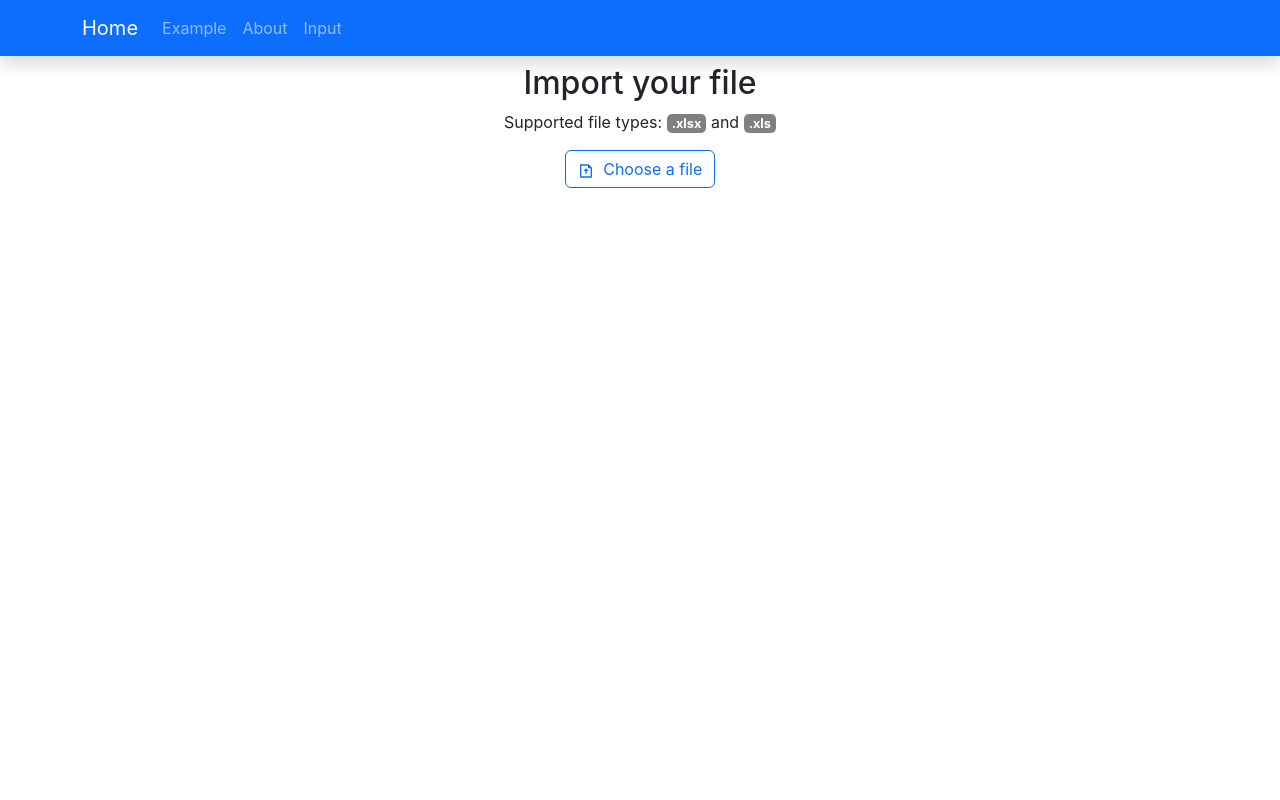
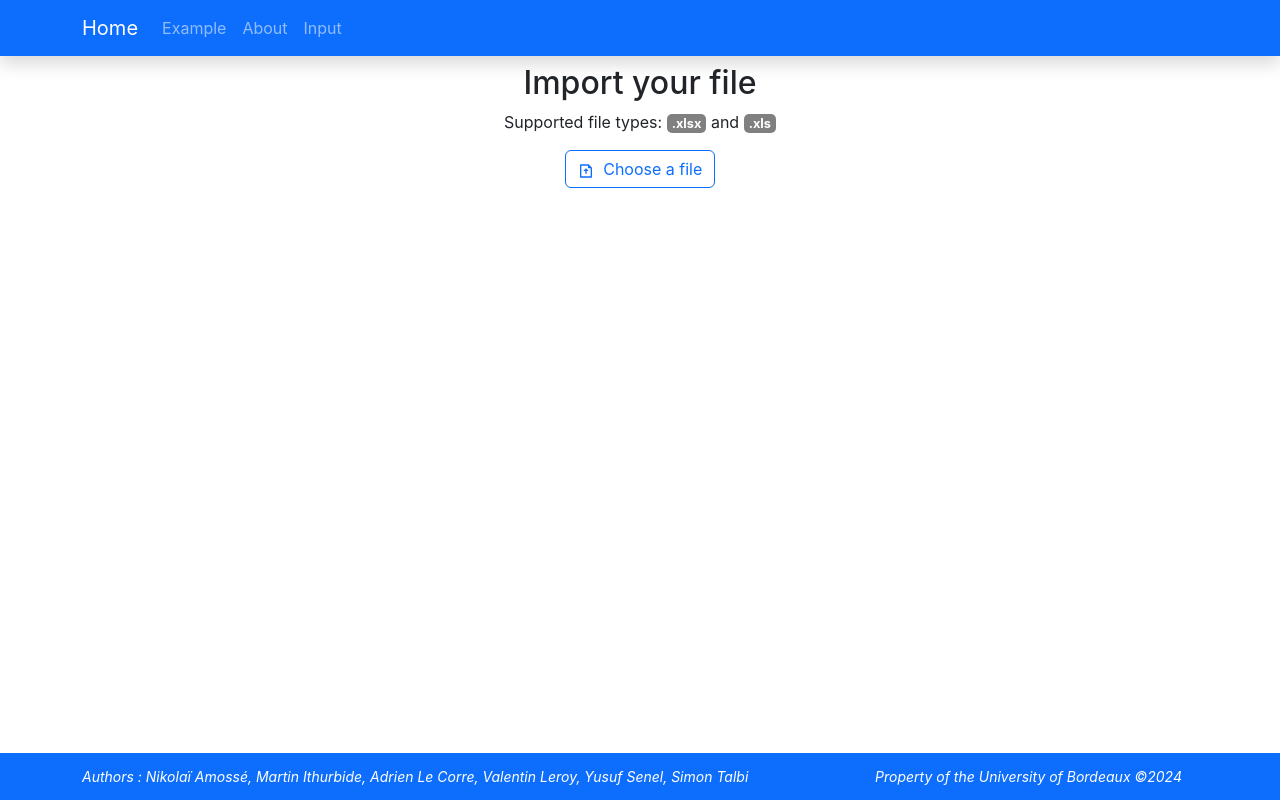
Before and after one commit to sitalbi/viscell, a React (Create React App) app in the folder client/: page / in a window 1280 px wide. Built offline with nearby package versions, Linux system fonts and the light colour scheme.

Commit message:
(feat) Added footer

```diff
--- a/client/src/App.js
+++ b/client/src/App.js
@@ -3,6 +3,7 @@ import { BrowserRouter as Router, Routes, Route } from 'react-router-dom';
 import { MenuBar } from './components/MenuBar.js';
 import { FileImport } from './components/FileImport.js';
 import { About } from './components/About.js';
+import { Footer } from './components/Footer.js';
 
 import './App.css';
 
@@ -18,6 +19,7 @@ function App() {
           {/* <Route path="*" element={<NotFound />} /> */}
         </Routes>
       </div>
+      <Footer />
     </Router>
   );
 }
--- /dev/null
+++ b/client/src/components/Footer.js
@@ -0,0 +1,33 @@
+import { Navbar, Container } from "react-bootstrap";
+import "../App.css";
+
+export function Footer() {
+  const footerStyle = {
+    fontSize: "14px",
+    color: "white",
+    textAlign: "center",
+  };
+
+  return (
+    <footer>
+      <Navbar className="bg-primary" fixed="bottom">
+        <Container>
+          <Navbar.Brand
+            style={footerStyle}
+            className="d-flex justify-content-between w-100"
+          >
+            <div>
+              <i>
+                Authors : Nikolaï Amossé, Martin Ithurbide, Adrien Le Corre,
+                Valentin Leroy, Yusuf Senel, Simon Talbi
+              </i>
+            </div>
+            <div>
+              <i>Property of the University of Bordeaux ©2024</i>
+            </div>
+          </Navbar.Brand>
+        </Container>
+      </Navbar>
+    </footer>
+  );
+}
```
